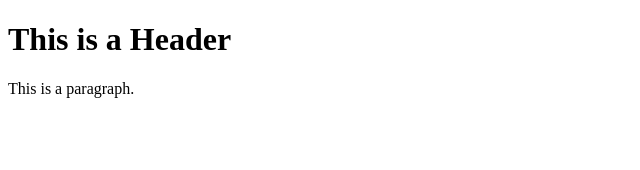
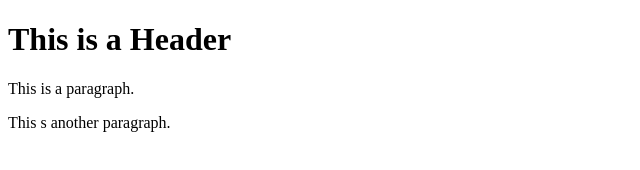
Before and after one commit to han-nah444/git-test, a plain HTML site: page index.html in a window 1280 px wide. Shown: the whole page, without its empty margins (0-640 px from the left). Drawn offline with Linux system fonts and the light colour scheme.

Commit message:
Third commit

```diff
--- a/index.html
+++ b/index.html
@@ -3,5 +3,6 @@
   <body>
     <h1>This is a Header</h1>
     <p>This is a paragraph.</p>
+    <p>This s another paragraph.</p>
   </body>
 </html>
```
